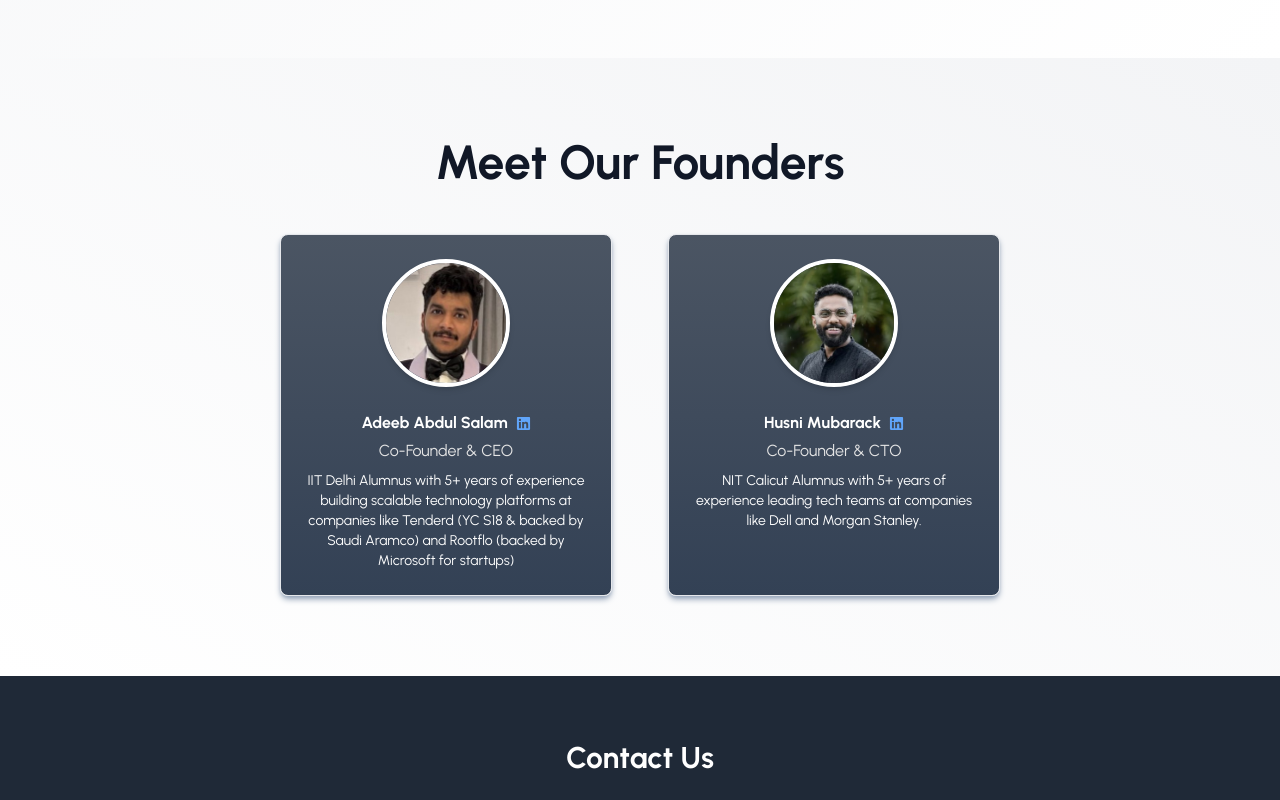
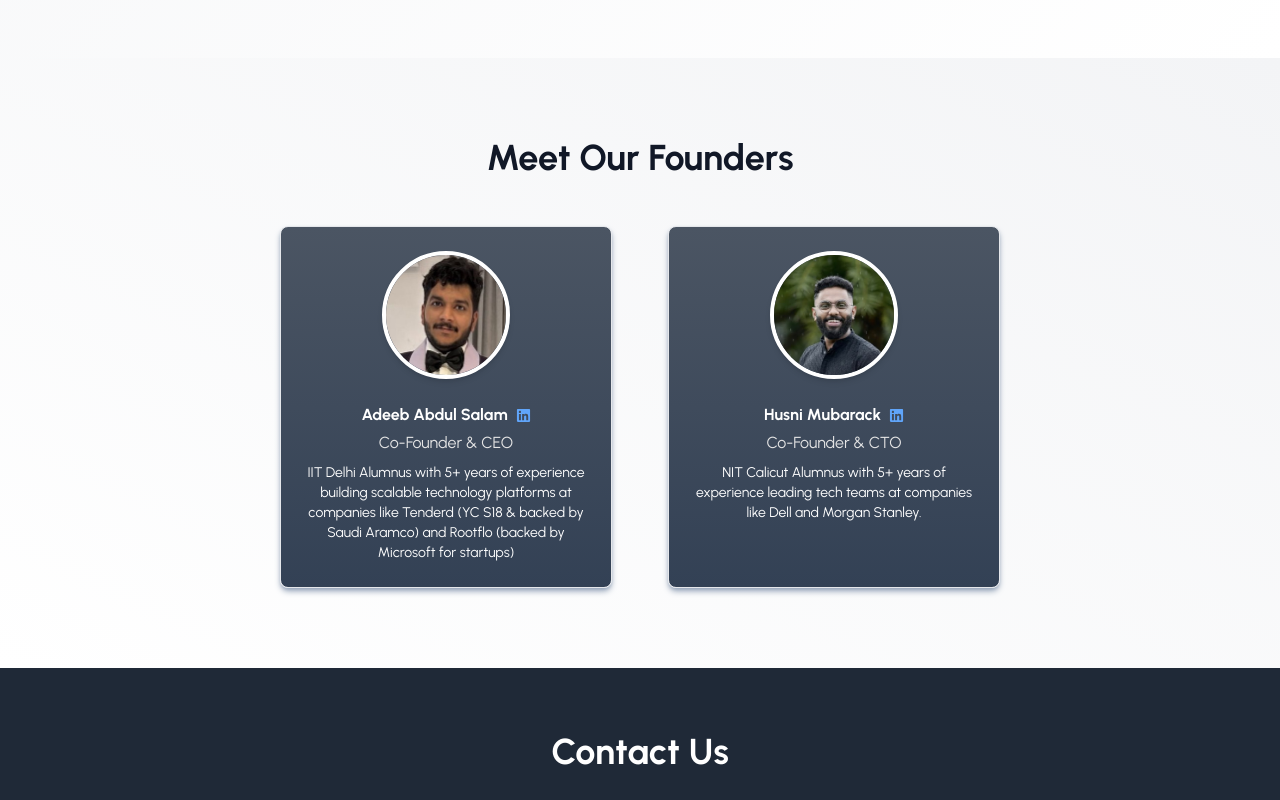
Before and after one commit to zedexel/zedexel.github.io, a React (Create React App) app: page / in a window 1280 px wide. Shown: the part 2060-2860 px from the top of the page. Built offline with nearby package versions, Linux system fonts and the light colour scheme; the HTML template or start-up script is replaced by a standard one.

Commit message:
minor change

```diff
--- a/src/components/Contact.tsx
+++ b/src/components/Contact.tsx
@@ -4,7 +4,7 @@ import ContactForm from "./ContactForm";
 const Contact = () => {
   return (
     <section id="contact" className="py-16 bg-gray-800 text-white text-center">
-      <h2 className="text-3xl font-bold mb-10">Contact Us</h2>
+      <h2 className="text-4xl font-bold mb-10">Contact Us</h2>
 
       <div className="max-w-6xl mx-auto px-6 flex flex-col lg:flex-row items-start justify-between gap-12">
         {/* Left: Contact Info */}
--- a/src/components/Team.tsx
+++ b/src/components/Team.tsx
@@ -21,7 +21,7 @@ const Team = () => {
   return (
     <section id="team" className="py-20 bg-gradient-to-bl from-gray-100 to-white flex justify-center items-center text-center">
       <div className="max-w-3xl mx-auto px-6">
-        <h2 className="text-5xl font-bold mb-12 text-gray-900">Meet Our Founders</h2>
+        <h2 className="text-4xl font-bold mb-12 text-gray-900">Meet Our Founders</h2>
         <div className="grid md:grid-cols-2 gap-14">
           {teamMembers.map((member, index) => (
             <div
```
